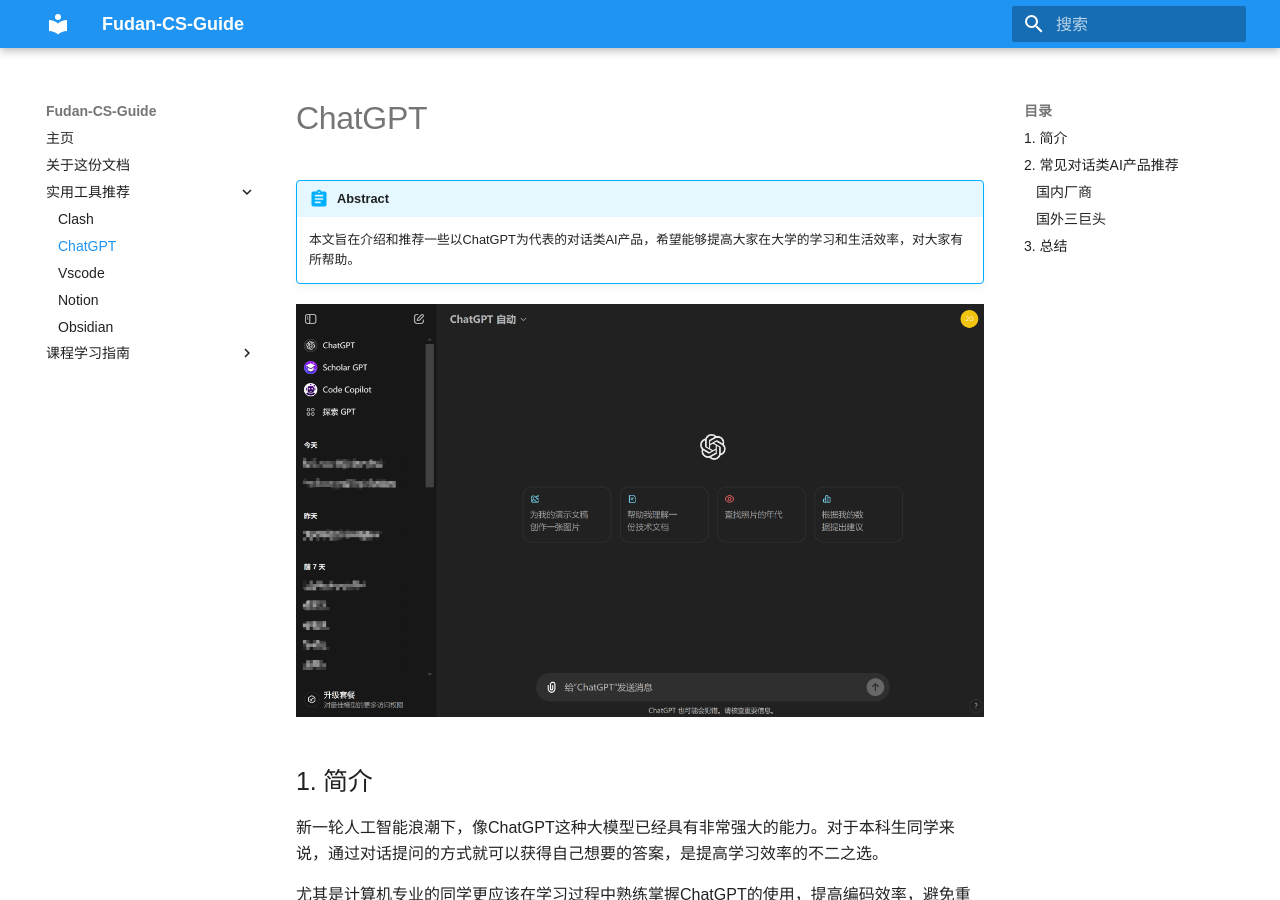
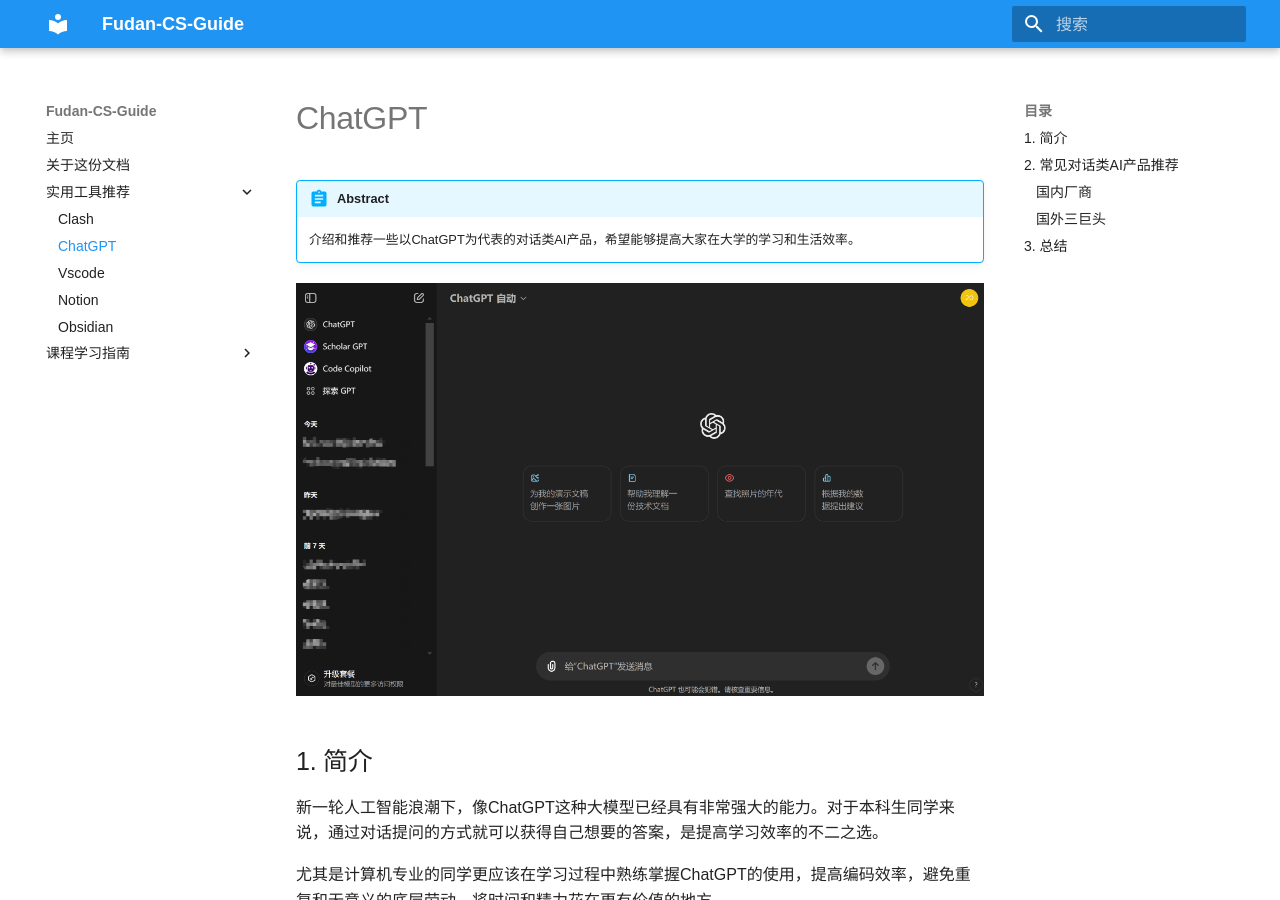
Before and after one commit to Fudan-CS-Guide/Fudan-CS-Guide.github.io, an MkDocs documentation site: the page built from docs/实用工具推荐/ChatGPT.md, in a window 1280 px wide and 900 px high. Built offline with MkDocs 1.6.1 and Material for MkDocs 9.7.7, drawn with Linux system fonts in a browser that asks for light colours; a style sheet for code colours, icons or effects is not loaded.

```diff
--- a/docs/实用工具推荐/ChatGPT.md
+++ b/docs/实用工具推荐/ChatGPT.md
@@ -1,6 +1,6 @@
 !!! abstract
 
-    本文旨在介绍和推荐一些以ChatGPT为代表的对话类AI产品，希望能够提高大家在大学的学习和生活效率，对大家有所帮助。
+    介绍和推荐一些以ChatGPT为代表的对话类AI产品，希望能够提高大家在大学的学习和生活效率。
 
 ![](/images/Pasted%20image%2020240924132459.png)
 ## 1. 简介
--- a/mkdocs.yml
+++ b/mkdocs.yml
@@ -77,4 +77,7 @@ markdown_extensions:
   # 提示、警告栏
   - admonition
   - pymdownx.details
+  # 内容标签栏
   - pymdownx.superfences
+  - pymdownx.tabbed:
+      alternate_style: true
```
Also changed, not shown: docs/实用工具推荐/Clash.md (+1 -1 lines), docs/课程学习指南/专业培养课程/大类基础课程/高等数学A(上).md (+44 -0 lines), docs/images/高数A1.png (added), docs/images/高数A2.jpg (added), docs/images/高数A3.jpg (added), docs/images/高数A4.jpg (added).
